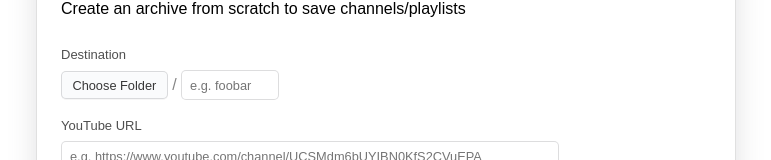
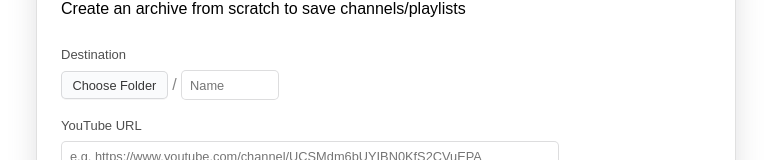
Before and after one commit to Owez/yark, a SvelteKit app in the folder yark-pages/: page /create in a window 1280 px wide. Shown: the part 224-384 px from the top of the page, without its empty margins (254-1025 px from the left). Built offline with nearby package versions, Linux system fonts and the light colour scheme; a web font is replaced by a local one.

Commit message:
Changed placeholder to name

```diff
--- a/yark-pages/src/routes/(start)/create/+page.svelte
+++ b/yark-pages/src/routes/(start)/create/+page.svelte
@@ -113,7 +113,7 @@
 		<input
 			type="text"
 			name="create-name"
-			placeholder="e.g. foobar"
+			placeholder="Name"
 			class="mini"
 			bind:value={name}
 			on:focusout={() => (nameCompletelyInvalid = name == undefined || name == '')}
```
